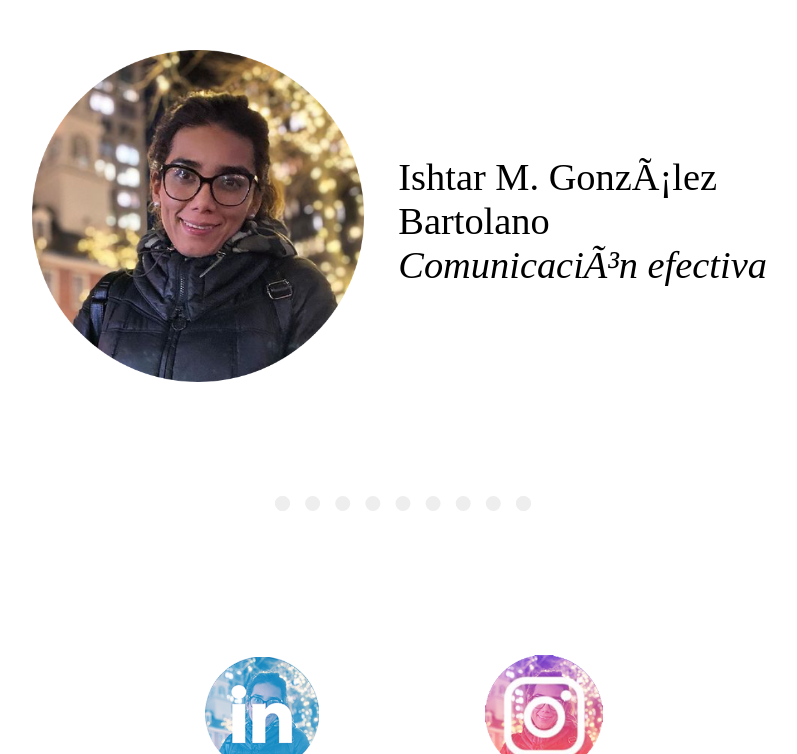
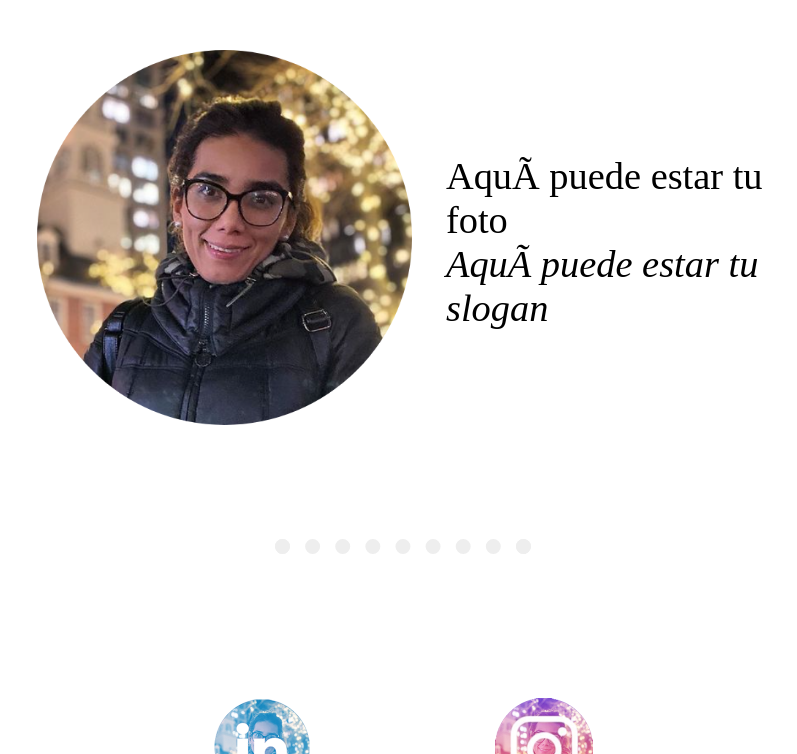
Before and after one commit to ichitar/CV, a plain HTML site: page index.html in a window 1280 px wide. Shown: the part 182-936 px from the top of the page, without its empty margins (237-1034 px from the left). Drawn offline with Linux system fonts and the light colour scheme.

Commit message:
Update index.html

```diff
--- a/index.html
+++ b/index.html
@@ -15,7 +15,7 @@
             <tr>
               <td style="text-align:right;"><img src="Images/ish.png" width="90%"></td>
               <td width="30px"></td>
-              <td style="text-align:left;">Ishtar M. González Bartolano<br><i>Comunicación efectiva</i></td>
+              <td style="text-align:left;">Aquí puede estar tu foto<br><i>Aquí puede estar tu slogan</i></td>
             </tr>
           </table>
         </div>
@@ -24,16 +24,16 @@
         </center>
         <div class="some">
           <div>
-            <a href="https://www.linkedin.com/in/ishtar-gonz%C3%A1lez/"><img src="Images/lkd.png" width="60%"></a>
+            <a href="https://www.linkedin.com/in/ishtar-gonz%C3%A1lez/"><img src="Images/lkd.png" width="50%"></a>
           </div>
           <div>
-            <a href="https://www.instagram.com/ish02/"><img src="Images/inst.png" width="60%"></a>
+            <a href="https://www.instagram.com/ish02/"><img src="Images/inst.png" width="50%"></a>
           </div>
           <div>
-            <a href="mailto:ichitar@hotmail.com"><img src="Images/mail.png" width="60%"></a>
+            <a href="mailto:ichitar@hotmail.com"><img src="Images/mail.png" width="50%"></a>
           </div>
           <div>
-            <a href="https://api.whatsapp.com/send?phone=525521450990"><img src="Images/whp.png" width="60%"></a>
+            <a href="https://api.whatsapp.com/send?phone=525521450990"><img src="Images/whp.png" width="50%"></a>
           </div>
         </div>
       </div>
```
